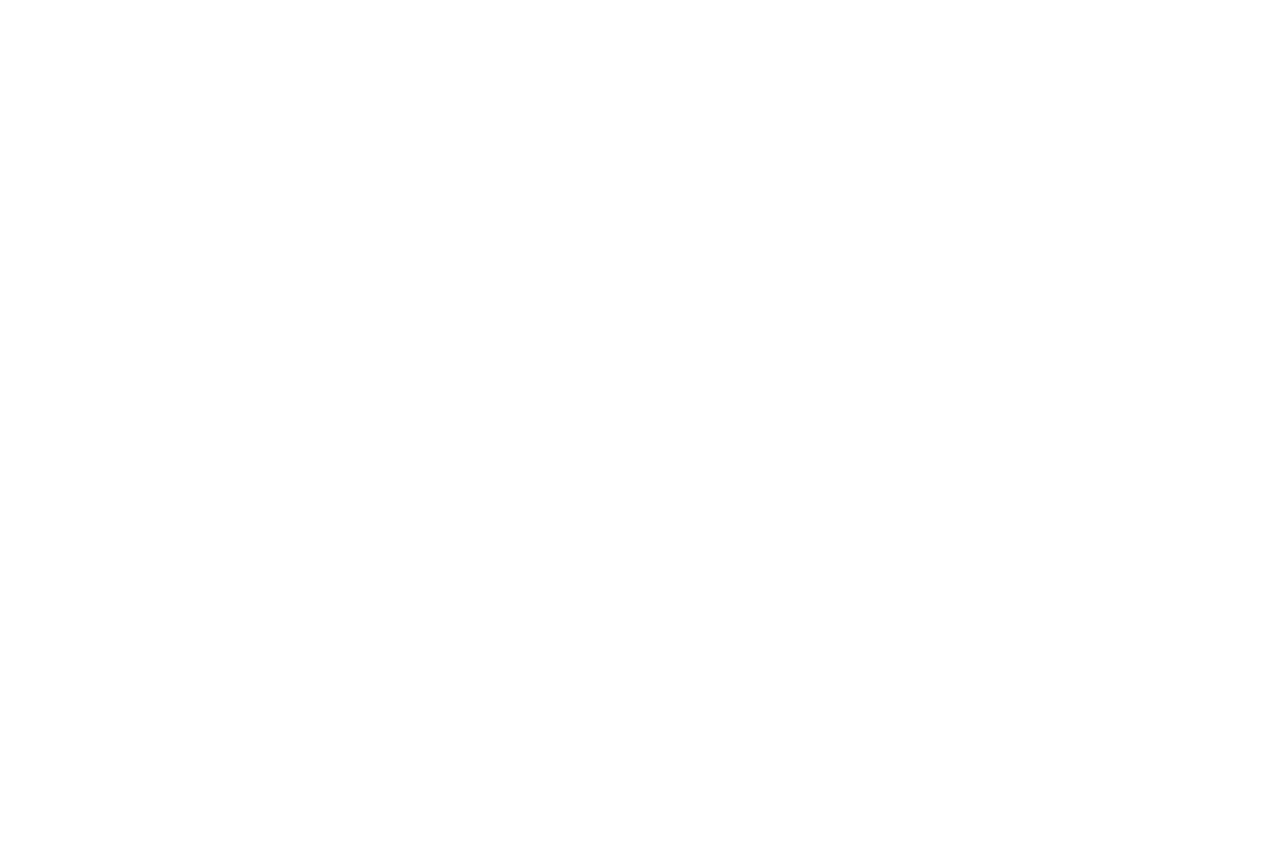
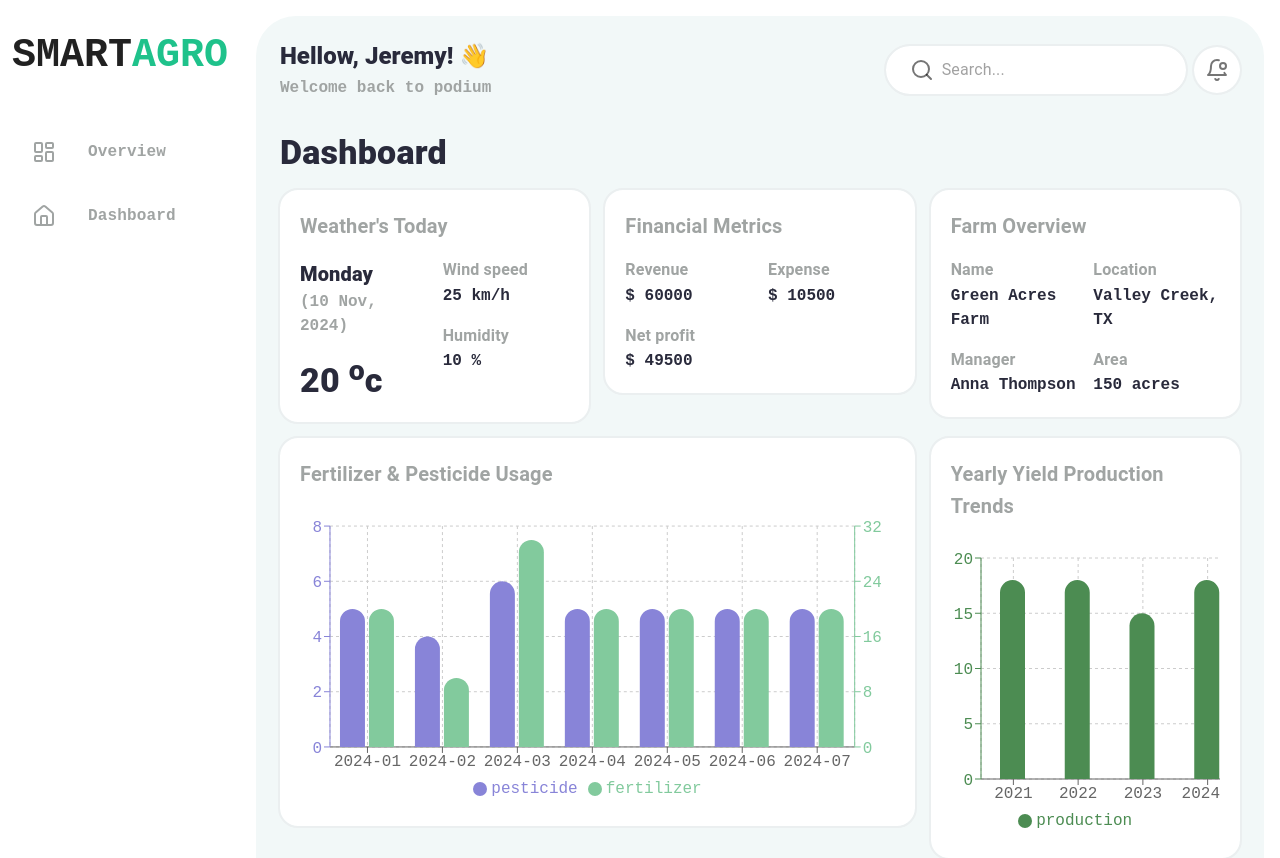
Before and after one commit to SambhajiShinde1234/saas-web-application-smart-agro, a React (Vite) app: page / in a window 1280 px wide. Before the commit this address had no page. Shown: the top 858 px of the page. Before the commit the page ends 800 px from the top, so only its background shows below. Built offline with nearby package versions, Linux system fonts and the light colour scheme.

Commit message:
upadte routes

```diff
--- a/src/App.jsx
+++ b/src/App.jsx
@@ -7,6 +7,15 @@ const App = () => {
   return (
     <Router>
       <Routes>
+        <Route
+          exact
+          path="/"
+          element={
+            <Layout>
+              <Dashboard />
+            </Layout>
+          }
+        />
         <Route
           exact
           path="/dashboard"
```
